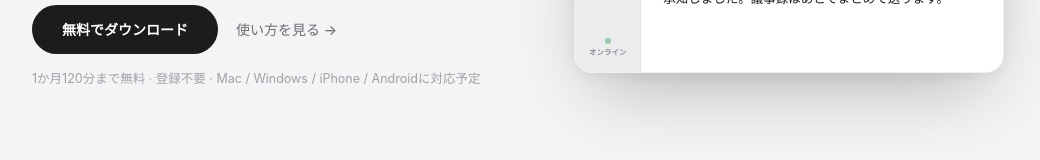
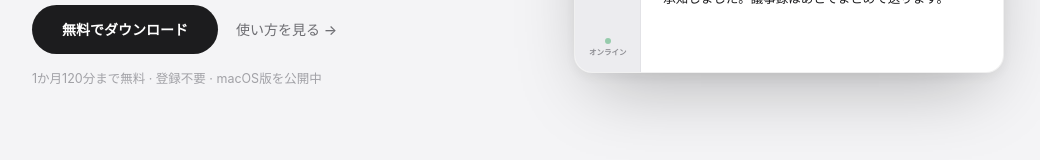
Before and after one commit to naoyattsuji/giroku-lp, a Next.js app: page / in a window 1280 px wide. Shown: the part 420-580 px from the top of the page, without its empty margins (122-1162 px from the left). Built offline with nearby package versions, Linux system fonts and the light colour scheme.

Commit message:
feat: publish mac download

```diff
--- a/app/page.tsx
+++ b/app/page.tsx
@@ -210,7 +210,7 @@ export default function Home() {
               </a>
               <a href="#scenes" style={{ fontSize: 14, color: "var(--text-2)", fontWeight: 500 }}>使い方を見る →</a>
             </div>
-            <p style={{ fontSize: 12.5, color: "var(--text-3)" }}>1か月120分まで無料 · 登録不要 · Mac / Windows / iPhone / Androidに対応予定</p>
+            <p style={{ fontSize: 12.5, color: "var(--text-3)" }}>1か月120分まで無料 · 登録不要 · macOS版を公開中</p>
           </div>
           <Reveal delay={120}>
             <div style={{ display: "flex", justifyContent: "center" }}>
@@ -338,9 +338,12 @@ export default function Home() {
               今すぐ始める
             </h2>
             <div style={{ display: "grid", gridTemplateColumns: "repeat(auto-fit, minmax(min(220px, 100%), 1fr))", gap: 12, width: "min(100%, 620px)", margin: "0 auto 18px" }}>
-              <span style={{ display: "inline-flex", alignItems: "center", justifyContent: "center", padding: "14px 24px", background: "var(--surface-2)", color: "var(--text-3)", fontSize: 14, borderRadius: 999, whiteSpace: "nowrap" }} aria-disabled="true">
-                macOS版 — 公開準備中
-              </span>
+              <a
+                href="https://github.com/naoyattsuji/giroku-releases/releases/latest/download/giroku-0.1.0.dmg"
+                style={{ display: "inline-flex", alignItems: "center", justifyContent: "center", padding: "14px 24px", background: "var(--red)", color: "white", fontSize: 14, fontWeight: 700, borderRadius: 999, whiteSpace: "nowrap" }}
+              >
+                macOS版をダウンロード
+              </a>
               <span style={{ display: "inline-flex", alignItems: "center", justifyContent: "center", padding: "14px 24px", background: "var(--surface-2)", color: "var(--text-3)", fontSize: 14, borderRadius: 999, whiteSpace: "nowrap" }}>
                 Windows版 — 準備中
               </span>
@@ -351,7 +354,7 @@ export default function Home() {
                 Android版 — 準備中
               </span>
             </div>
-            <p style={{ fontSize: 12.5, color: "var(--text-3)" }}>1か月120分まで無料 · 登録不要</p>
+            <p style={{ fontSize: 12.5, color: "var(--text-3)" }}>1か月120分まで無料 · 登録不要 · Apple Silicon（M1以降）対応</p>
           </Reveal>
         </div>
       </section>
```
Also changed, not shown: 1 other file (tests, documents, lock files or other folders).
